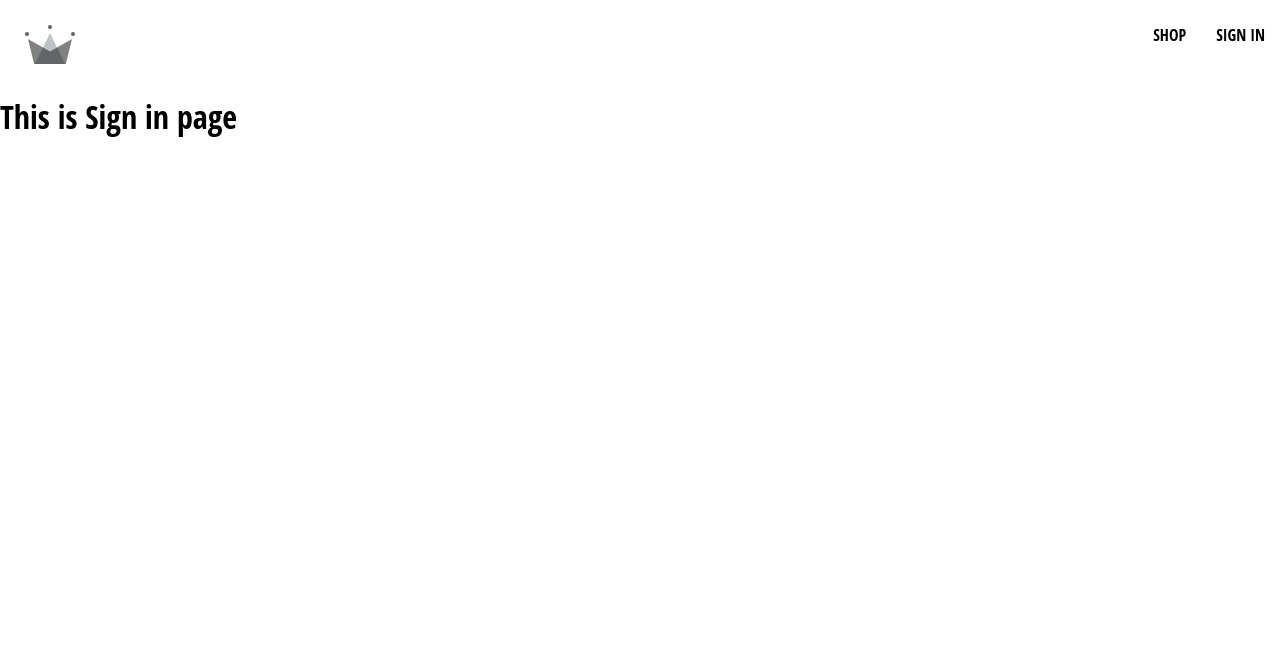
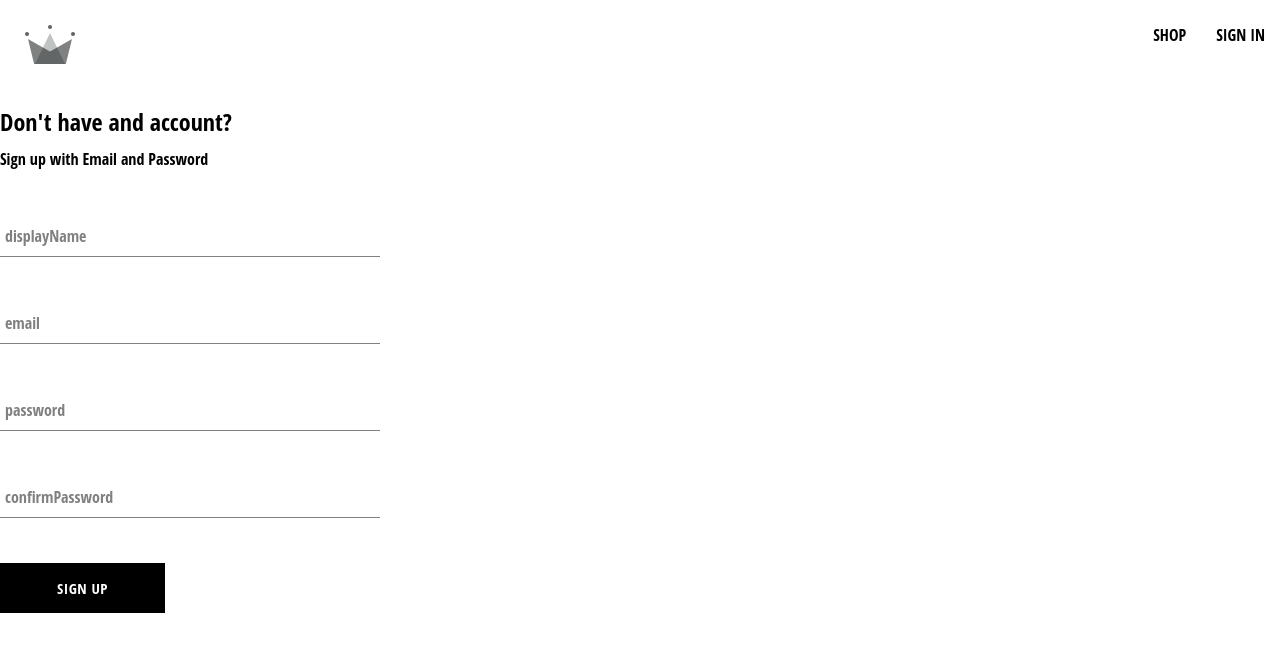
Before and after one commit to majidzahedi/ecommerce, a React (Vite) app: page /sign-in in a window 1280 px wide. Shown: the top 652 px of the page. Built offline with nearby package versions, Linux system fonts and the light colour scheme.

Commit message:
Feat: created SignUp, FormInput, Button components & Apollo implemented

```diff
--- a/package.json
+++ b/package.json
@@ -22,6 +22,7 @@
     "@types/react-dom": "^18.0.0",
     "@vitejs/plugin-react": "^1.3.0",
     "autoprefixer": "^10.4.4",
+    "prettier": "^2.6.2",
     "vite": "^2.9.5"
   }
 }
--- /dev/null
+++ b/src/components/button/button.component.jsx
@@ -0,0 +1,18 @@
+import "./button.styles.scss";
+const BUTTON_TYPE_CLASSES = {
+  google: "google-sign-in",
+  inverted: "inverted",
+};
+
+const Button = ({ children, buttonType, ...otherProps }) => {
+  return (
+    <button
+      className={`button-container ${BUTTON_TYPE_CLASSES[buttonType]}`}
+      {...otherProps}
+    >
+      {children}
+    </button>
+  );
+};
+
+export default Button;
--- /dev/null
+++ b/src/components/button/button.styles.scss
@@ -0,0 +1,46 @@
+.button-container {
+  min-width: 165px;
+  width: auto;
+  height: 50px;
+  letter-spacing: 0.5px;
+  line-height: 50px;
+  padding: 0 35px 0 35px;
+  font-size: 15px;
+  background-color: black;
+  color: white;
+  text-transform: uppercase;
+  font-family: "Open Sans Condensed";
+  font-weight: bolder;
+  border: none;
+  cursor: pointer;
+  display: flex;
+  justify-content: center;
+
+  &:hover {
+    background-color: white;
+    color: black;
+    border: 1px solid black;
+  }
+
+  &.google-sign-in {
+    background-color: #4285f4;
+    color: white;
+
+    &:hover {
+      background-color: #357ae8;
+      border: none;
+    }
+  }
+
+  &.inverted {
+    background-color: white;
+    color: black;
+    border: 1px solid black;
+
+    &:hover {
+      background-color: black;
+      color: white;
+      border: none;
+    }
+  }
+}
--- /dev/null
+++ b/src/components/form-input/form-input.component.jsx
@@ -0,0 +1,20 @@
+import "./form-input.styles.scss";
+
+const FormInput = ({ label, ...otherProps }) => {
+  return (
+    <div className="group">
+      <input className="form-input" {...otherProps} />
+      {label && (
+        <label
+          className={`${
+            otherProps.value.length ? "shrink" : ""
+          } form-input-label`}
+        >
+          {label}
+        </label>
+      )}
+    </div>
+  );
+};
+
+export default FormInput;
--- /dev/null
+++ b/src/components/form-input/form-input.styles.scss
@@ -0,0 +1,54 @@
+$sub-color: grey;
+$main-color: black;
+
+@mixin shrinkLabel {
+  top: -14px;
+  font-size: 12px;
+  color: $main-color;
+}
+
+.group {
+  position: relative;
+  margin: 45px 0;
+
+  .form-input {
+    background: none;
+    background-color: white;
+    color: $sub-color;
+    font-size: 18px;
+    padding: 10px 10px 10px 5px;
+    display: block;
+    width: 100%;
+    border: none;
+    border-radius: 0;
+    border-bottom: 1px solid $sub-color;
+    margin: 25px 0;
+
+    &:focus {
+      outline: none;
+    }
+
+    &:focus ~ .form-input-label {
+      @include shrinkLabel();
+    }
+  }
+
+  input[type="password"] {
+    letter-spacing: 0.3em;
+  }
+
+  .form-input-label {
+    color: $sub-color;
+    font-size: 16px;
+    font-weight: normal;
+    position: absolute;
+    pointer-events: none;
+    left: 5px;
+    top: 10px;
+    transition: 300ms ease all;
+
+    &.shrink {
+      @include shrinkLabel();
+    }
+  }
+}
--- /dev/null
+++ b/src/components/sign-up-form/sign-up-form.jsx
@@ -0,0 +1,97 @@
+import { useState } from "react";
+import { gql, useMutation } from "@apollo/client";
+import "./sign-up-form.styles.scss";
+import FormInput from "../form-input/form-input.component";
+import Button from "../button/button.component";
+
+const SIGNUP = gql`
+  mutation SignUp($name: String!, $email: String!, $password: String!) {
+    signUp(name: $name, email: $email, password: $password) {
+      token
+      user {
+        email
+      }
+    }
+  }
+`;
+
+const defaultFormFeild = {
+  displayName: "",
+  email: "",
+  password: "",
+  confirmPassword: "",
+};
+
+const SignUp = () => {
+  const [signUp, { loading }] = useMutation(SIGNUP);
+  const [formField, setFormFeild] = useState(defaultFormFeild);
+  const { displayName, email, password, confirmPassword } = formField;
+
+  const handleChange = (event) => {
+    const { name, value } = event.target;
+
+    setFormFeild({ ...formField, [name]: value });
+  };
+
+  const handleSubmit = (event) => {
+    event.preventDefault();
+    if (password === confirmPassword) {
+      signUp({
+        variables: { name: displayName, email, password },
+        onError: (error) => alert(error.message),
+        onCompleted: () => setFormFeild(defaultFormFeild),
+      });
+    } else {
+      alert("Password dose not match");
+      return;
+    }
+  };
+
+  return (
+    <div className="sign-up-container">
+      <h2>Don't have and account?</h2>
+      <span>Sign up with Email and Password</span>
+      <form className="form-feild" onSubmit={handleSubmit}>
+        <FormInput
+          type="text"
+          name="displayName"
+          label="displayName"
+          onChange={handleChange}
+          value={displayName}
+          required
+        />
+
+        <FormInput
+          type="email"
+          name="email"
+          label="email"
+          onChange={handleChange}
+          value={email}
+          required
+        />
+
+        <FormInput
+          type="password"
+          name="password"
+          label="password"
+          onChange={handleChange}
+          value={password}
+          required
+        />
+
+        <FormInput
+          type="password"
+          name="confirmPassword"
+          label="confirmPassword"
+          onChange={handleChange}
+          value={confirmPassword}
+          required
+        />
+        <Button type="submit">Sign Up</Button>
+      </form>
+      {!!loading && <p>loading...</p>}
+    </div>
+  );
+};
+
+export default SignUp;
--- /dev/null
+++ b/src/components/sign-up-form/sign-up-form.styles.scss
@@ -0,0 +1,9 @@
+.sign-up-container {
+  display: flex;
+  flex-direction: column;
+  width: 380px;
+
+  h2 {
+    margin: 10px 0;
+  }
+}
--- a/src/main.jsx
+++ b/src/main.jsx
@@ -1,13 +1,21 @@
 import React from "react";
 import ReactDOM from "react-dom/client";
 import { BrowserRouter } from "react-router-dom";
+import { ApolloProvider, ApolloClient, InMemoryCache } from "@apollo/client";
 import App from "./App";
 import "./main.scss";
 
+const client = new ApolloClient({
+  uri: "http://localhost:4000/",
+  cache: new InMemoryCache(),
+});
+
 ReactDOM.createRoot(document.getElementById("root")).render(
   <React.StrictMode>
-    <BrowserRouter>
-      <App />
-    </BrowserRouter>
+    <ApolloProvider client={client}>
+      <BrowserRouter>
+        <App />
+      </BrowserRouter>
+    </ApolloProvider>
   </React.StrictMode>
 );
--- a/src/routes/sign-in/singIn.component.jsx
+++ b/src/routes/sign-in/singIn.component.jsx
@@ -1,7 +1,8 @@
+import SignUp from "../../components/sign-up-form/sign-up-form.jsx";
 const SignIn = () => {
   return (
     <div>
-      <h1>This is Sign in page</h1>
+      <SignUp />
     </div>
   );
 };
```
Also changed, not shown: 1 other file (tests, documents, lock files or other folders).
